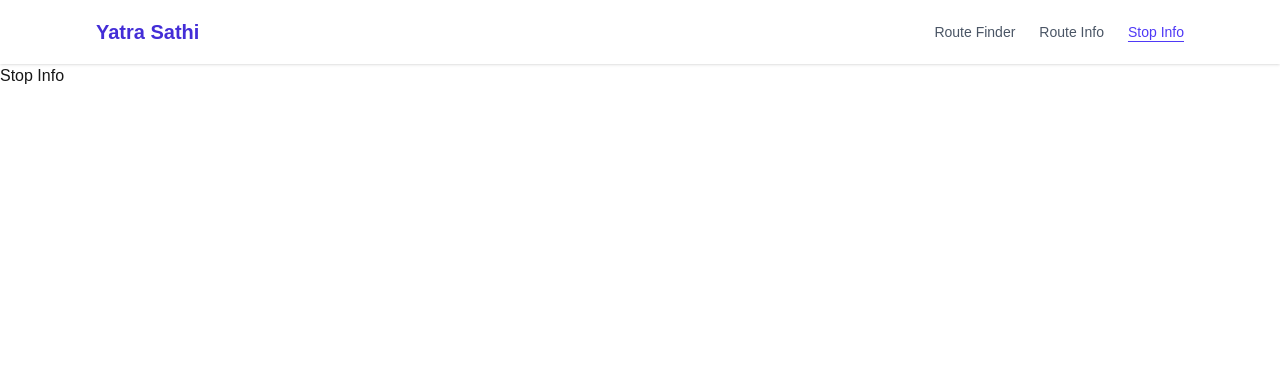
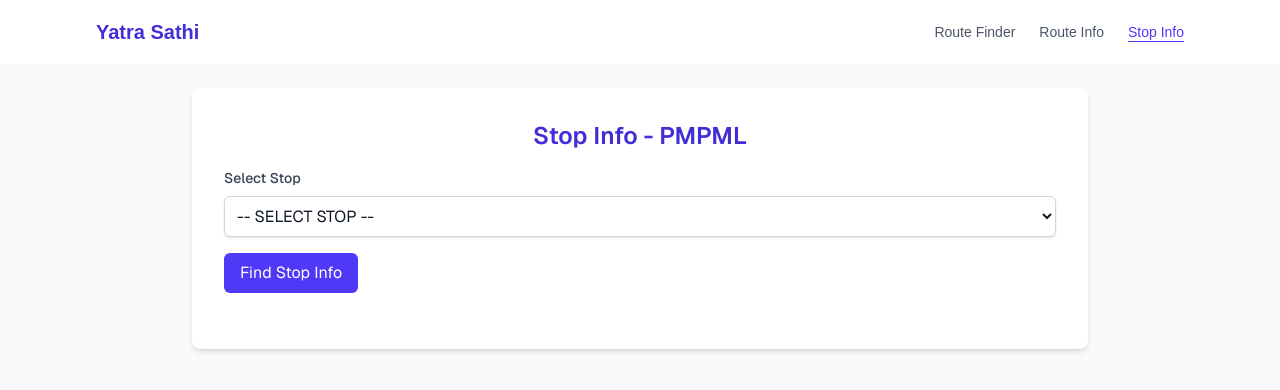
Before and after one commit to atharva-k28/yatra-sathi, a Next.js app: page /stop-info in a window 1280 px wide. Shown: the top 390 px of the page. Built offline with nearby package versions, Linux system fonts and the light colour scheme.

Commit message:
Added /stop-info page

```diff
--- a/app/page.tsx
+++ b/app/page.tsx
@@ -2,7 +2,7 @@
 
 import { useState } from "react"
 import {GoogleGenerativeAI } from "@google/generative-ai";
-import routeData from "@/lib/data/routeData";
+import {routeData} from "@/lib/data/routeData";
 import stops from "@/lib/data/stops";
 const GEMINI_API_KEY = process.env.NEXT_PUBLIC_GEMINI_API_KEY || ""
 
--- a/app/route-info/page.tsx
+++ b/app/route-info/page.tsx
@@ -1,17 +1,8 @@
 'use client';
 
-import routeData from "@/lib/data/routeData";
+import {routeData, BusRoute} from "@/lib/data/routeData";
 import { useState } from "react";
 
-type BusRoute = {
-  route_no: string;
-  from: string;
-  to: string;
-  stops: string[];
-  start_time: string;
-  end_time: string;
-  frequency: string;
-};
 
 const RouteInfo = () => {
   const [routeNo, setRouteNo] = useState<string>("");
@@ -42,7 +33,7 @@
             onChange={(e) => setRouteNo(e.target.value)}
             className="w-full p-2 border border-gray-300 rounded-md shadow-sm focus:ring-indigo-500 focus:border-indigo-500"
           >
-            <option value="">-- SELECT ROUTE NO --</option>
+            <option disabled value="">-- SELECT ROUTE NO --</option>
             {routeData.routes.map((route) => (
               <option key={route.route_no} value={route.route_no}>
                 {route.route_no}: {route.from} to {route.to}
--- a/app/stop-info/page.tsx
+++ b/app/stop-info/page.tsx
@@ -1,9 +1,80 @@
+'use client';
+
+import stops from "@/lib/data/stops";
+import { routeData, BusRoute } from "@/lib/data/routeData";
+import { useState } from "react";
+
 const StopInfo = () => {
-    return (
-    <div>
-      <h1>Stop Info</h1>
+  const [stop, setStop] = useState<string>("");
+  const [matchingRoutes, setMatchingRoutes] = useState<BusRoute[]>();
+
+  const findStopInfo = () => {
+    const favourableRoutes = routeData.routes.filter((route) =>
+      route.stops.includes(stop)
+    );
+    setMatchingRoutes(favourableRoutes);
+  };
+
+  return (
+    <div className="min-h-screen bg-gray-50 text-gray-900 p-6 font-sans">
+      <div className="max-w-4xl mx-auto bg-white shadow-md rounded-lg p-8">
+        <h1 className="text-2xl font-semibold text-center text-indigo-700 mb-4">
+          Stop Info - PMPML
+        </h1>
+
+        <div className="mb-6">
+          <label htmlFor="stop" className="block text-sm font-medium text-gray-700 mb-2">
+            Select Stop
+          </label>
+          <select
+            id="stop"
+            value={stop}
+            onChange={(e) => setStop(e.target.value)}
+            className="w-full p-2 border border-gray-300 rounded-md shadow-sm focus:ring-indigo-500 focus:border-indigo-500"
+          >
+            <option disabled value="">
+              -- SELECT STOP --
+            </option>
+            {stops.map((stop) => (
+              <option value={stop} key={stop}>
+                {stop}
+              </option>
+            ))}
+          </select>
+          <button
+            onClick={findStopInfo}
+            className="mt-4 bg-indigo-600 text-white px-4 py-2 rounded-md hover:bg-indigo-700 transition"
+          >
+            Find Stop Info
+          </button>
+        </div>
+
+        {matchingRoutes && (
+          <div className="mt-6">
+            <h2 className="text-lg font-semibold text-gray-800 mb-4">
+              Bus Routes for: <span className="text-indigo-600">{stop}</span>
+            </h2>
+            <div className="space-y-6">
+              {matchingRoutes.map((routeInfo) => (
+                <div
+                  key={routeInfo.route_no}
+                  className="border border-gray-200 rounded-md p-4 bg-gray-100"
+                >
+                  <p><span className="font-semibold">Route No:</span> {routeInfo.route_no}</p>
+                  <p><span className="font-semibold">From:</span> {routeInfo.from}</p>
+                  <p><span className="font-semibold">To:</span> {routeInfo.to}</p>
+                  <p><span className="font-semibold">Stops:</span> {routeInfo.stops.join(", ")}</p>
+                  <p><span className="font-semibold">Start Time:</span> {routeInfo.start_time}</p>
+                  <p><span className="font-semibold">End Time:</span> {routeInfo.end_time}</p>
+                  <p><span className="font-semibold">Frequency:</span> {routeInfo.frequency}</p>
+                </div>
+              ))}
+            </div>
+          </div>
+        )}
+      </div>
     </div>
   );
-}
+};
 
-export default StopInfo
+export default StopInfo;
--- a/lib/data/routeData.ts
+++ b/lib/data/routeData.ts
@@ -1,3 +1,13 @@
+export type BusRoute = {
+  route_no: string;
+  from: string;
+  to: string;
+  stops: string[];
+  start_time: string;
+  end_time: string;
+  frequency: string;
+};
+
 const routeData = {
     "routes": [
       {
@@ -91,6 +101,6 @@
         "frequency": "15 mins"
       }
     ]
-  }
+  };
 
-export default routeData
+export {routeData};
--- a/lib/data/stops.ts
+++ b/lib/data/stops.ts
@@ -6,7 +6,6 @@
     "Bharati Vidyapeeth",
     "Bopodi",
     "Bund Garden",
-    "Camp",
     "Deccan",
     "Fatima Nagar",
     "FC Road",
```
